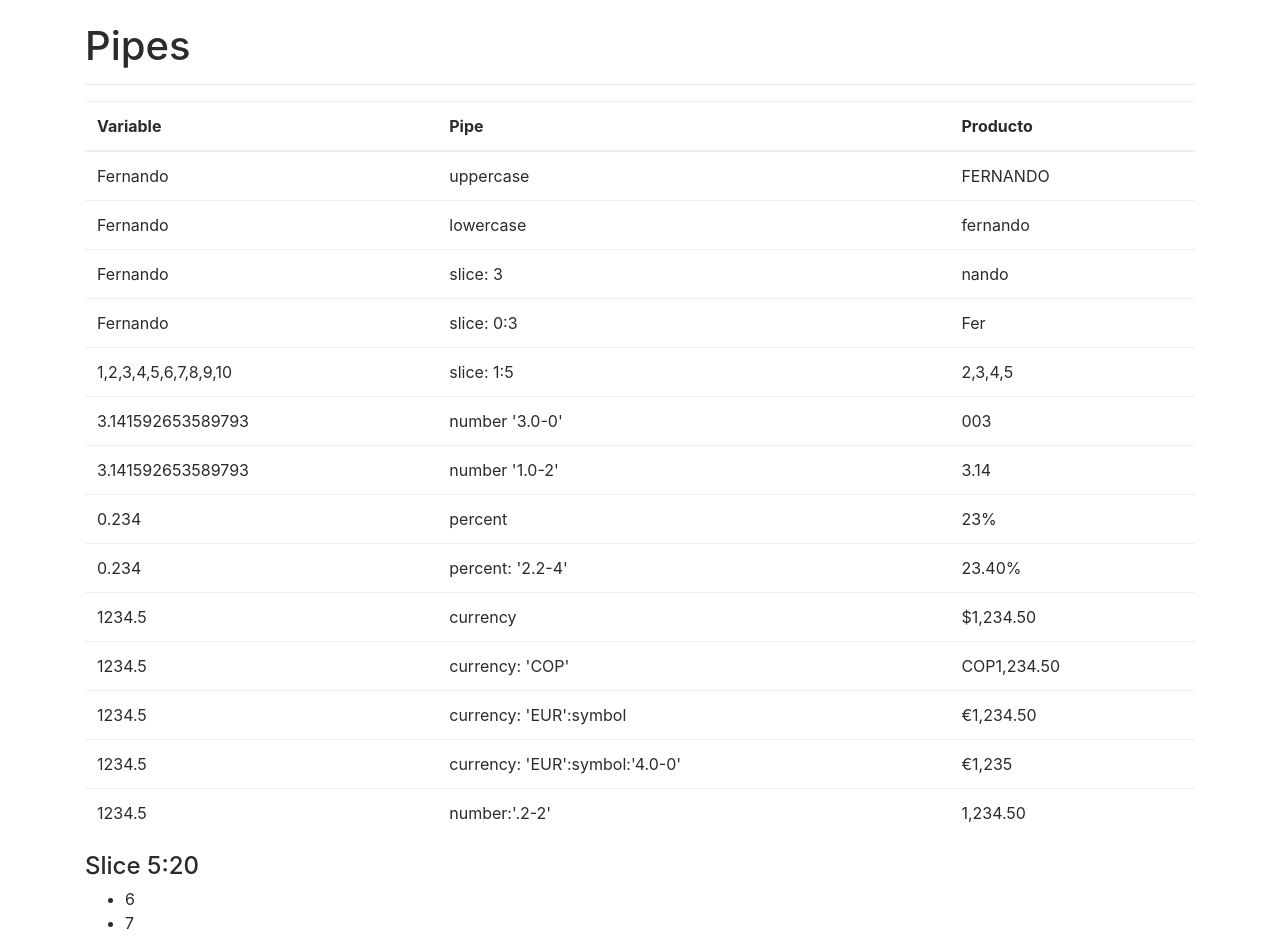
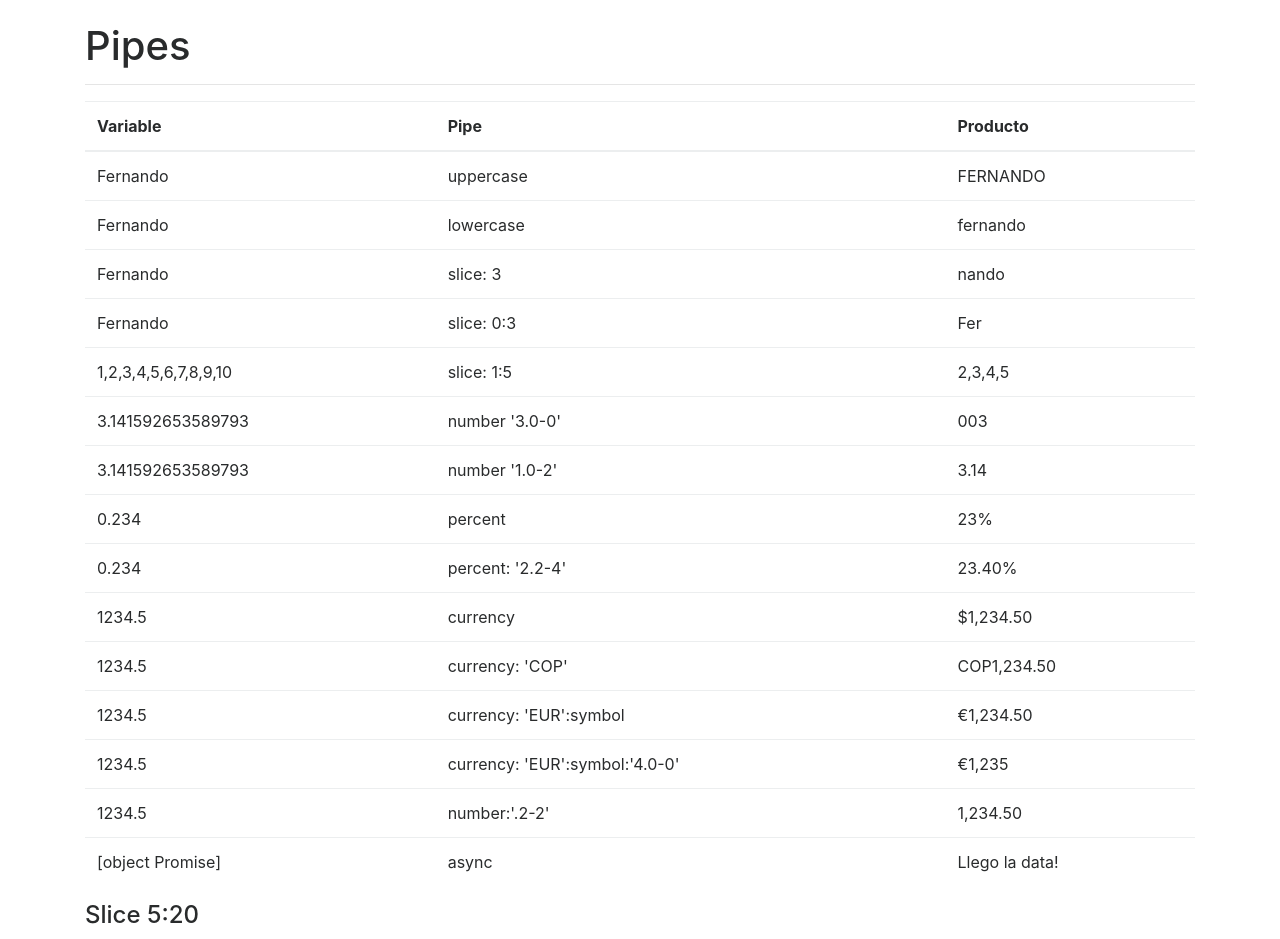
Before and after one commit to CarlosEstevez13/3.pipes, an Angular app: page / in a window 1280 px wide. Shown: the top 939 px of the page. Built offline with nearby package versions, Linux system fonts and the light colour scheme.

Commit message:
async pipe

```diff
--- a/src/app/app.component.html
+++ b/src/app/app.component.html
@@ -95,6 +95,12 @@
         <td>number:'.2-2' </td>
         <td>{{salario | number:'.2-2' }}</td>
       </tr>
+
+      <tr>
+        <td>{{valorDePromesa}}</td>
+        <td>async </td>
+        <td>{{valorDePromesa | async }}</td>
+      </tr>
     </tbody>
   </table>
 
--- a/src/app/app.component.ts
+++ b/src/app/app.component.ts
@@ -25,4 +25,8 @@
       casa: '19'
     }
   }
+
+  valorDePromesa = new Promise((resolve, reject) => {
+    setTimeout(()=> resolve('Llego la data!'),3500);
+  });
 }
```
